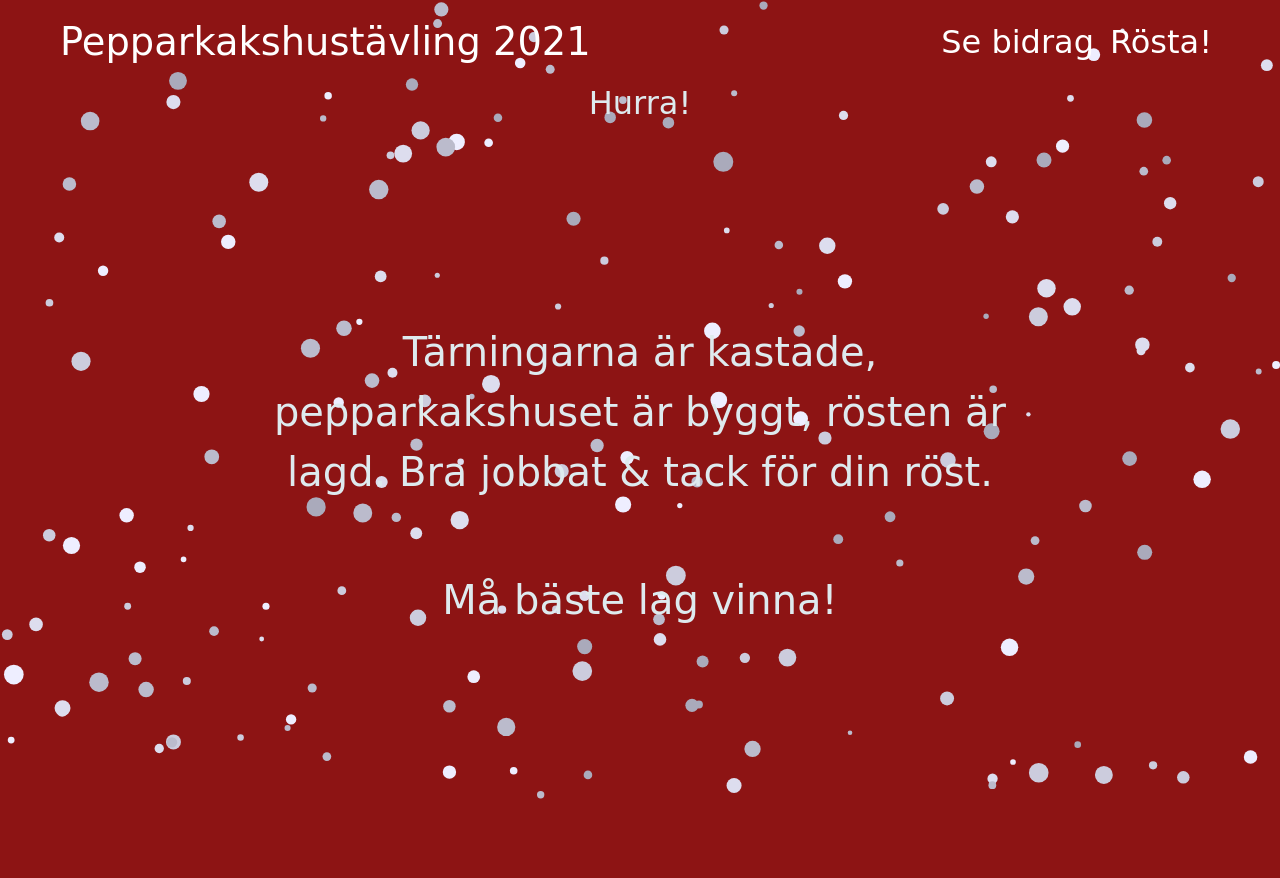
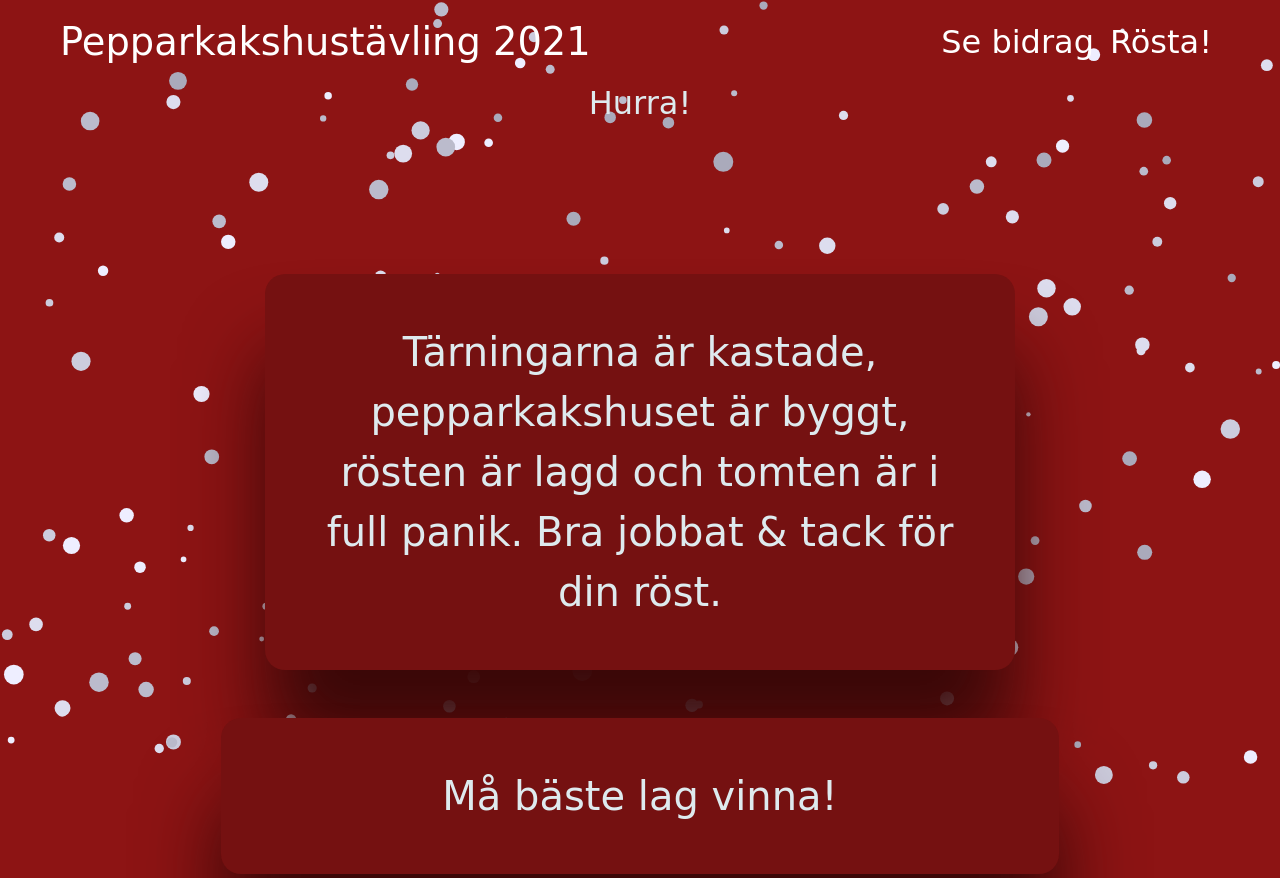
Before and after one commit to victorhook/vote_web, a Django app: template templates/success.html in a window 1280 px wide. Before the commit the page ends 799 px from the top, so only its background shows below. Run offline with Django 3.2, Linux system fonts and the light colour scheme; the template is opened without the code that fills it, so the values that code supplies are empty; some web fonts are replaced.

Commit message:
Changed voting

```diff
--- a/templates/error.html
+++ b/templates/error.html
@@ -6,10 +6,10 @@
 
 {% block page_content %}
 
-<p class="fs-1 m-5 pt-3">
+<p class="card fs-1 m-5 p-5">
     Ajdå, något gick inte så bra här...
 </p>
-<p class="fs-1 mx-5  p-2">
+<p class="card fs-1 mx-5 p-5">
     {{ error }}
 </p>
 
--- a/templates/index.html
+++ b/templates/index.html
@@ -14,6 +14,9 @@
 <div class="row pt-5 mt-5">
     <div class="col-12 offset-0 offset-xl-2 col-xl-8">
     {% block page_content %}
+        <a class="btn btn-big mb-5" href="{% url 'submission' %}">Spana in årets bidrag</a>
+
+        <div class="card p-5">
             <p class="fs-2">
                 Det vi alla har sett fram emot under det (andra) deprimerade covid-året.
             </p>
@@ -24,7 +27,7 @@
                 Vi hoppas att ni haft roligt, kastat deg i väggen och testat era
                 förhållandens gränser! Det är exakt vad pepparkakshusbyggande handlar om! 🎅
             </p>
-        <a class="btn btn-big m-5" href="{% url 'submission' %}">Spana in årets bidrag</a>
+        </div>
     {% endblock %}
     </div>
 </div>
--- a/templates/success.html
+++ b/templates/success.html
@@ -6,11 +6,12 @@
 
 {% block page_content %}
 
-<p class="fs-1 mt-5 p-5">
-    Tärningarna är kastade, pepparkakshuset är byggt, rösten är lagd.
+<p class="card fs-1 m-5 p-5">
+    Tärningarna är kastade, pepparkakshuset är byggt, rösten är lagd och tomten
+    är i full panik.
     Bra jobbat & tack för din röst. <br>
 </p>
-<p class="fs-1 m-1 p-1">
+<p class="card fs-1 m-1 p-5">
     Må bäste lag vinna!
 </p>
 
--- a/vote_web/models.py
+++ b/vote_web/models.py
@@ -26,6 +26,7 @@ class SubmissionFile(models.Model):
 
 class Vote(models.Model):
     submission = models.ForeignKey(Submission, on_delete=models.CASCADE)
+    voter = models.CharField(max_length=120)
 
     def __str__(self) -> str:
         return str(self.submission)
```
Also changed, not shown: templates/vote.html (+5 -2 lines), vote_web/views.py (+10 -1 lines), 1 other file. Lines whose indentation alone changed are shown as unchanged.
